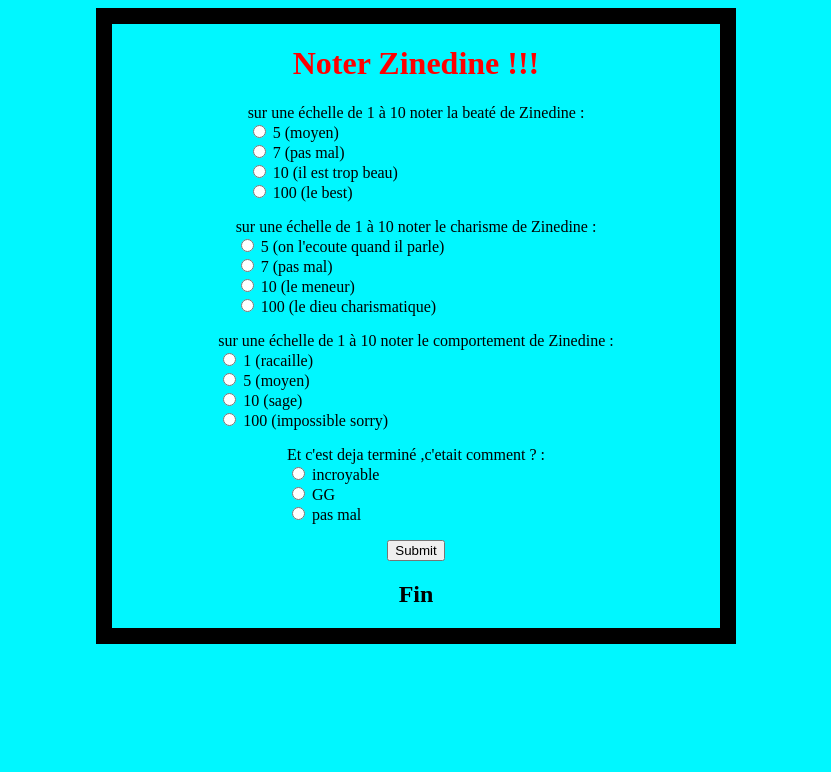
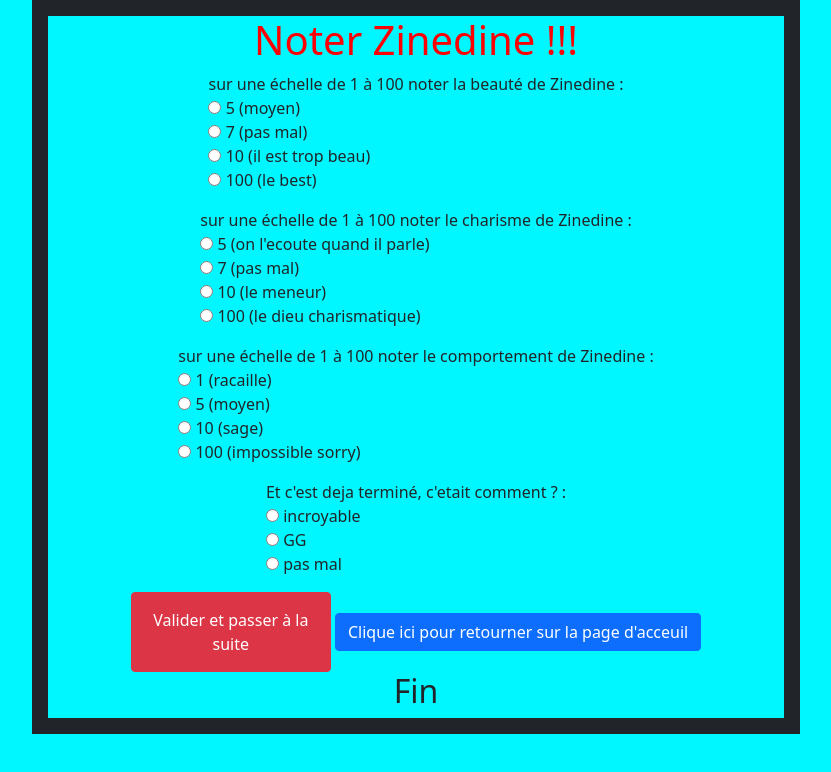
Before and after one commit to Raph-le-best/codespaces-blank, a website: page website/formulaire1.html in a window 1280 px wide. Shown: the whole page, without its empty margins (224-1055 px from the left). Drawn offline with nearby package versions, Linux system fonts and the light colour scheme.

Commit message:
Sauvegarde

```diff
--- /dev/null
+++ b/website/common.css
@@ -0,0 +1,22 @@
+form {
+  text-align: start;
+  justify-items: center;
+}
+h1 {
+  color: red;
+  text-align: center;
+}
+body {
+  margin-left: 20%;
+  margin-right: 20%;
+  border: 1rem solid;
+  background-color: rgb(0, 247, 255);
+}
+h2 {
+  text-align: center;
+}
+
+.my-btn {
+  width: 200px;
+  height: 80px;
+}
--- a/website/formulaire1.css
+++ /dev/null
@@ -1,17 +0,0 @@
-form {
-    text-align: start;
-    justify-items: center;
-}
-h1 {
-    color: red;
-    text-align: center;
-}
-body {
-    margin-left: 25%;
-    margin-right: 25%;
-    border: 1rem solid;
-    background-color: rgb(0, 247, 255);
-}
-h2 {
-    text-align: center;
-}
--- a/website/formulaire1.html
+++ b/website/formulaire1.html
@@ -2,15 +2,26 @@
 <html lang="fr">
   <head>
     <title>formulaire de Zinedine</title>
-<link href="formulaire1.css" rel="stylesheet">
-<meta charset="utf-8" >
+    <meta charset="utf-8" />
+
+    <link
+      href="https://cdn.jsdelivr.net/npm/bootstrap@5.0.2/dist/css/bootstrap.min.css"
+      rel="stylesheet"
+      integrity="sha384-EVSTQN3/azprG1Anm3QDgpJLIm9Nao0Yz1ztcQTwFspd3yD65VohhpuuCOmLASjC"
+      crossorigin="anonymous"
+    />
+
+    <link href="common.css" rel="stylesheet" />
+
+    <link href="formulaire1.css" rel="stylesheet" />
   </head>
 
+  <body>
     <h1>Noter Zinedine !!!</h1>
 
     <form>
       <p>
-        sur une échelle de 1 à 10 noter la beaté de Zinedine :<br />
+        sur une échelle de 1 à 100 noter la beauté de Zinedine :<br />
         <input type="radio" name="beaute" value="5" id="beaute-5" required />
         <label for="beaute-5">5 (moyen)</label><br />
 
@@ -24,43 +35,160 @@
         <label for="beaute-100">100 (le best)</label>
       </p>
       <p>
-        sur une échelle de 1 à 10 noter le charisme de Zinedine :<br />
-        <input type="radio" name="charisme" value="5 " id="charisme-5" required/>
+        sur une échelle de 1 à 100 noter le charisme de Zinedine :<br />
+        <input
+          type="radio"
+          name="charisme"
+          value="5"
+          id="charisme-5"
+          required
+        />
         <label for="5 (moyen)">5 (on l'ecoute quand il parle)</label><br />
-        <input type="radio" name="charisme" value="7 " id="charisme-7 " />
+
+        <input type="radio" name="charisme" value="7" id="charisme-7" />
         <label for="7 (pas mal)">7 (pas mal)</label><br />
-        <input type="radio" name="charisme" value="10 " id="charisme-10 " />
+
+        <input type="radio" name="charisme" value="10" id="charisme-10" />
         <label for="10 (le meneur)">10 (le meneur)</label><br />
-        <input type="radio" name="charisme" value="100 " id="charisme-100 " />
-        <label for="100 (le dieu charismatique)">100 (le dieu charismatique)</label>
+
+        <input type="radio" name="charisme" value="100" id="charisme-100" />
+        <label for="100 (le dieu charismatique)"
+          >100 (le dieu charismatique)</label
+        >
       </p>
 
+      <p>
+        sur une échelle de 1 à 100 noter le comportement de Zinedine :<br />
+        <input
+          type="radio"
+          name="comportement"
+          value="1"
+          id="comportement-1"
+          required
+        />
+        <label for="comportement-1">1 (racaille)</label><br />
 
-      <p>
-        sur une échelle de 1 à 10 noter le comportement de Zinedine :<br />
-        <input type="radio" name="comportement" value="1 " id="comportement-1 " required/>
-        <label for="1 (racaille)">1 (racaille)</label><br />
-        <input type="radio" name="comportement" value="5 " id="comportement-5 " />
-        <label for="5 (moyen)">5 (moyen)</label><br />
-        <input type="radio" name="comportement" value="10 " id="comportement-10 " />
-        <label for="10 (sage)">10 (sage)</label><br />
-        <input type="radio" name="comportement" value="100 " id="comportement-100 " />
-        <label for="100 (impossible sorry)">100 (impossible sorry)</label>
+        <input type="radio" name="comportement" value="5" id="comportement-5" />
+        <label for="comportement-5">5 (moyen)</label><br />
+
+        <input
+          type="radio"
+          name="comportement"
+          value="10"
+          id="comportement-10"
+        />
+        <label for="comportement-10">10 (sage)</label><br />
+
+        <input
+          type="radio"
+          name="comportement"
+          value="100"
+          id="comportement-100"
+        />
+        <label for="comportement-100">100 (impossible sorry)</label>
       </p>
       <p>
-        Et c'est deja terminé ,c'etait comment ? :<br />
-      <input type="radio" name="note" value="1000" id="note-incroyable" required/>
-      <label for="incroyable">incroyable</label><br />
+        Et c'est deja terminé, c'etait comment ? :<br />
+        <input
+          type="radio"
+          name="note"
+          value="200"
+          id="note-incroyable"
+          required
+        />
+        <label for="note-incroyable">incroyable</label><br />
+
         <input type="radio" name="note" value="100" id="note-GG" />
-      <label for="GG">GG</label><br />
-      <input type="radio" name="note" value="10" id="note-pas mal" />
-      <label for="pas mal">pas mal</label><br />
+        <label for="note-GG">GG</label><br />
 
+        <input type="radio" name="note" value="10" id="note-pas-mal" />
+        <label for="note-pas-mal">pas mal</label><br />
       </p>
 
-    <input type="submit">
+      <!-- <input type="submit" class="btn btn-danger my-btn" /> -->
 
+      <button type="button" class="btn btn-danger my-btn" onclick="next()">
+        Valider et passer à la suite
+      </button>
 
+      <a href="index.html" class="btn btn-primary">
+        Clique ici pour retourner sur la page d'acceuil
+      </a>
     </form>
-   <h2> Fin </h2>
+    <h2>Fin</h2>
+
+    <!-- Modal -->
+    <div
+      class="modal fade"
+      id="exampleModal"
+      tabindex="-1"
+      aria-labelledby="exampleModalLabel"
+      aria-hidden="true"
+    >
+      <div class="modal-dialog">
+        <div class="modal-content">
+          <div class="modal-header">
+            <h5 class="modal-title" id="exampleModalLabel">Modal title</h5>
+            <button
+              type="button"
+              class="btn-close"
+              data-bs-dismiss="modal"
+              aria-label="Close"
+            ></button>
+          </div>
+          <div class="modal-body">
+            <div>Beauté : <span id="beaute-value"></span></div>
+          </div>
+          <div class="modal-footer">
+            <button
+              type="button"
+              class="btn btn-secondary"
+              data-bs-dismiss="modal"
+            >
+              Close
+            </button>
+            <button type="button" class="btn btn-primary">Save changes</button>
+          </div>
+        </div>
+      </div>
+    </div>
   </body>
+
+  <script>
+    function next() {
+      var myModal = new bootstrap.Modal(
+        document.getElementById("exampleModal"),
+        {
+          keyboard: false,
+        }
+      );
+
+      var beauty = parseInt(
+        [...document.querySelectorAll('input[name="beaute"]')].find(
+          (el) => el.checked
+        ).value
+      );
+
+      var charisma = parseInt(
+        [...document.querySelectorAll('input[name="charisme"]')].find(
+          (el) => el.checked
+        ).value
+      );
+
+      var behavior = parseInt(
+        [...document.querySelectorAll('input[name="comportement"]')].find(
+          (el) => el.checked
+        ).value
+      );
+
+      document.getElementById("beaute-value").innerHTML = beauty;
+
+      myModal.show();
+    }
+  </script>
+  <script
+    src="https://cdn.jsdelivr.net/npm/bootstrap@5.0.2/dist/js/bootstrap.bundle.min.js"
+    integrity="sha384-MrcW6ZMFYlzcLA8Nl+NtUVF0sA7MsXsP1UyJoMp4YLEuNSfAP+JcXn/tWtIaxVXM"
+    crossorigin="anonymous"
+  ></script>
+</html>
--- a/website/formulaire2.css
+++ /dev/null
@@ -1,17 +0,0 @@
-form {
-    text-align: start;
-    justify-items: center;
-}
-h1 {
-    color: red;
-    text-align: center;
-}
-body {
-    margin-left: 25%;
-    margin-right: 25%;
-    border: 1rem solid;
-    background-color: rgb(0, 247, 255);
-}
-h2 {
-    text-align: center;
-}
```
Also changed, not shown: website/formulaire2.html (+62 -31 lines). Lines whose indentation alone changed are shown as unchanged.
